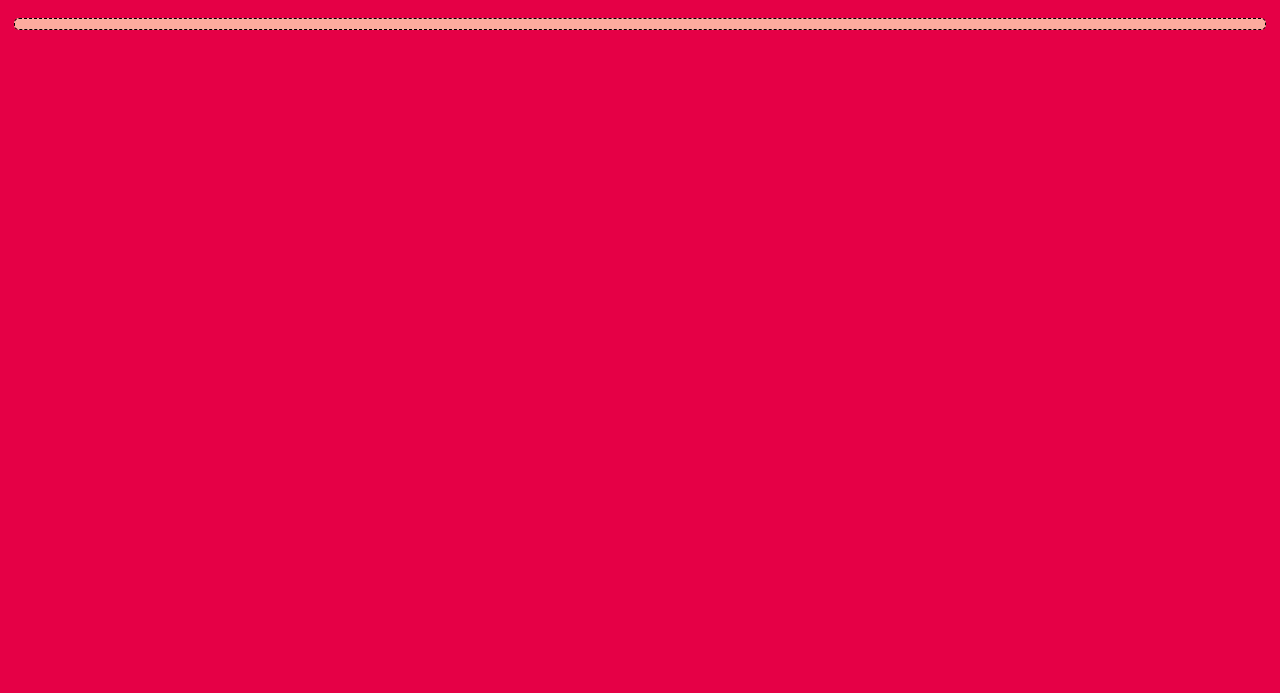
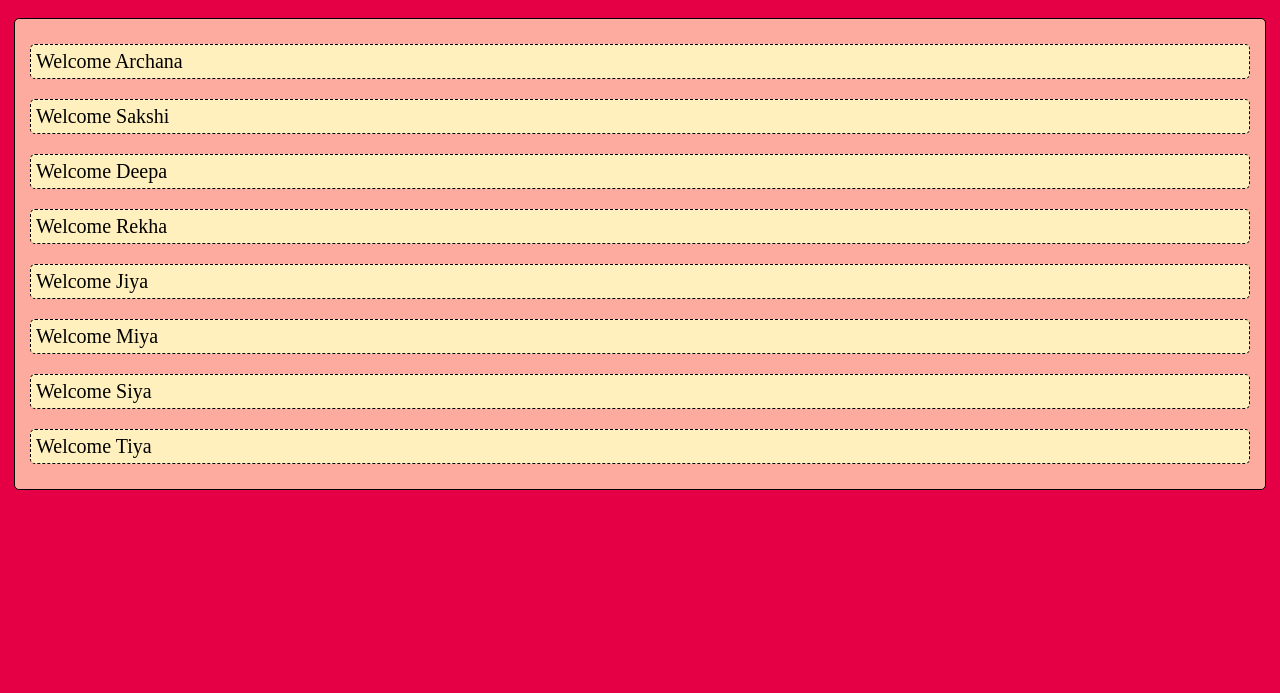
Before and after one commit to SrushtiWanjari/dynamic-cards-using-array, a plain HTML site: page index.html in a window 1280 px wide. Shown: the part 107-800 px from the top of the page. Drawn offline with Linux system fonts and the light colour scheme.

Commit message:
js added

```diff
--- a/index.html
+++ b/index.html
@@ -12,20 +12,50 @@
     .heading{
         text-align: center;
         font-size: 50px;
-        color: #FFF0BD;
+        color: #C7DB9C;
     }
     .student-info{
         padding: 5px;
         margin: 6px;
-        border: 1px dashed black;
+        border: 1px solid black;
         border-radius: 5px;
         background-color: #FDAB9E;
     }
+    .student-card{
+        padding: 5px;
+        margin: 20px 10px;
+        border: 1px dashed black;
+        border-radius: 5px;
+        background-color: #FFF0BD;
+        font-size: 20px;
+    }
+
 </style>
 <body>
     <div>
     <h1 class="heading">Student List</h1>
-    <div class="student-info"></div>
+    <div class="student-info" id="student-list"></div>
 </div>
+
+<script>
+    const students = [
+        "Archana",
+        "Sakshi",
+        "Deepa",
+        "Rekha",
+        "Jiya",
+        "Miya",
+        "Siya",
+        "Tiya"
+    ];
+
+    const studentElement = document.getElementById("student-list");
+
+    for(let i=0; i<students.length; i++){
+        studentElement.innerHTML =
+        studentElement.innerHTML +
+        `<div class="student-card">Welcome ${students[i]}</div>`;
+    }
+</script>
 </body>
 </html>
```
